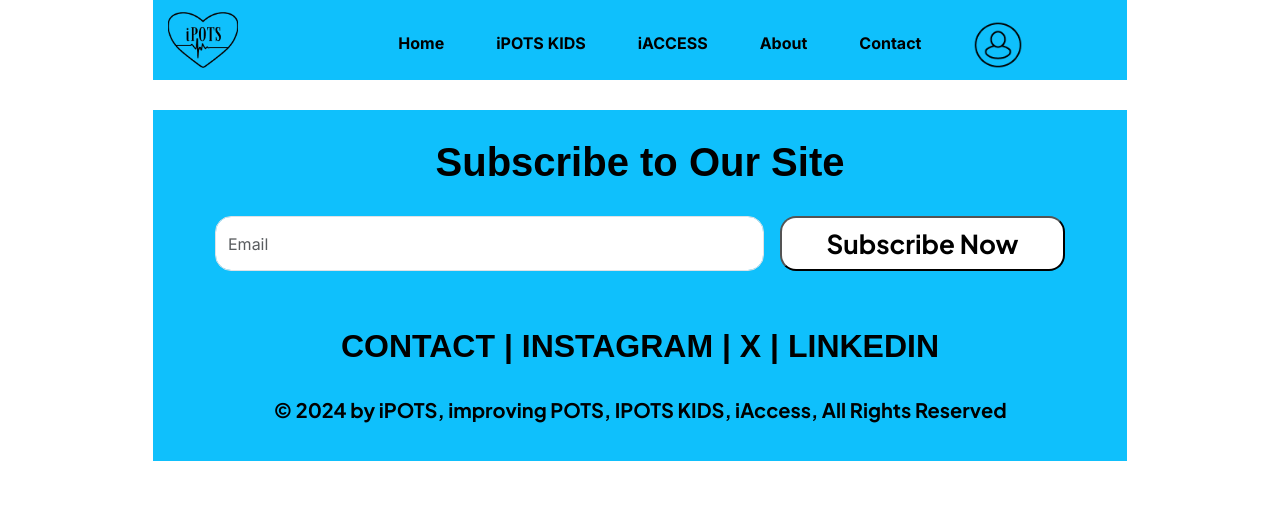
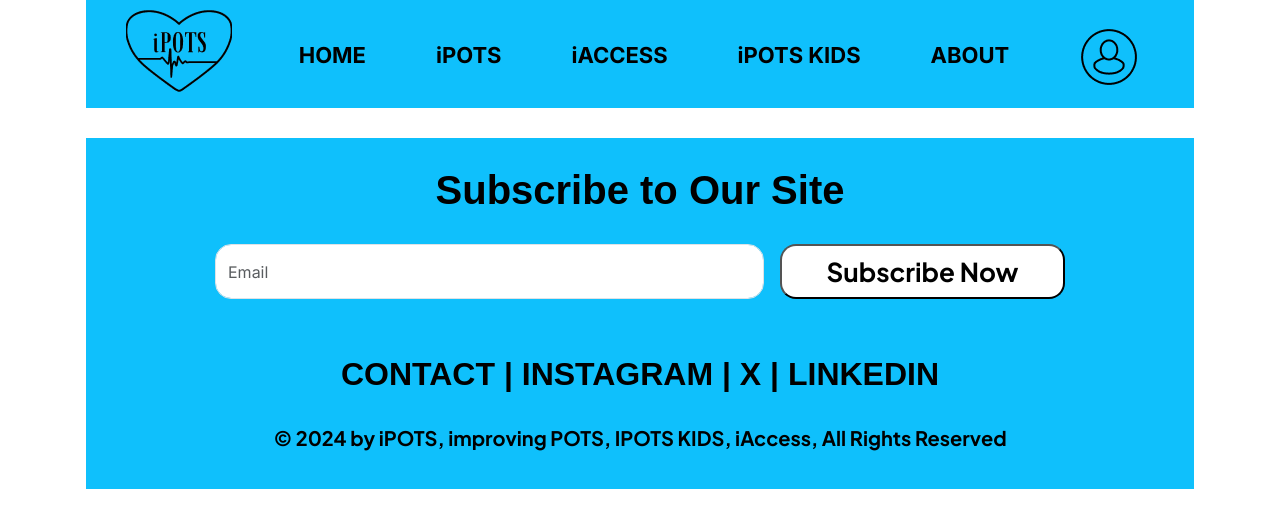
Before and after one commit to mel-deleon-23/ipots-kids-app, a React (Vite) app in the folder ipots-kids/: page /ipotskids in a window 1280 px wide. Shown: the top 528 px of the page. Built offline with nearby package versions, Linux system fonts and the light colour scheme.

Commit message:
navbar updated

```diff
--- a/ipots-kids/src/components/navbar/navbar.css
+++ b/ipots-kids/src/components/navbar/navbar.css
@@ -4,84 +4,143 @@
     margin: 0;
     box-sizing: border-box;
     font-family: 'Inter', sans-serif;
+    color: black;
 }
-header{
-    display: flex;
+nav{
+    background: #0FC0FC;
+
+}
+nav:after{
+    content: '';
+    clear: both;
+    display: table;
+}
+nav ul {
+    float: right;
+    list-style: none;
+    position: relative;
+    margin-top: 18px;
+    z-index: 1;
+}
+nav .logo-img {
+    float: left;
+    line-height: 70px;
+    padding-top: 10px;
+    padding-left: 40px;
+  }
+nav ul li {
+    display: inline-block;
+    background: #0FC0FC;
+    margin: 2px 10px;
+    justify-content: center;
     align-items: center;
-    justify-content: space-between;
-    height: 80px;
-    width: 100%;
-    background-color: #0FC0FC;
+}
+nav ul li a {
     color: black;
-    font-weight: bold;
+    text-decoration: none;
+    line-height: 70px;
+    font-size: 22px;
+    padding: 18px 25px;
+    white-space: nowrap;
+    font-weight: bolder;
 }
-nav a{
-    margin: 0 1rem;
-    padding: 10px 10px;
-    font-weight: bold;
+nav ul li  a:hover{
+    border-radius: 5px;
+    box-shadow: 0 0 5px #33ffff,
+                0 0 5px #66ffff;
 }
-nav a:hover{
-    color: white;
+nav ul ul{
+    position: absolute;
+    top: 90px;
+    opacity: 0;
+    visibility: hidden;
+    transition: top .3s;
 }
-header .nav-btn {
-  padding: 5px;
-  cursor: pointer;
-  background: transparent;
-  border: none;
-  outline: none;
-  visibility: hidden;
-  opacity: 0;
-  font-size: 1.8rem;
+nav ul li:hover > ul{
+    top: 70px;
+    opacity: 1;
+    visibility: visible;
 }
-.logo{
-    flex: 1;
+nav ul li ul li {
+    position: relative;
+    margin: 0px;
+    margin-left: -32px;
+    width: 250px;
+    float: none;
+    display: list-item;
+    border-bottom: 1px solid rgba(0, 0, 0, 0.3);
+}
+nav ul li ul li a{
+    font-size: 20px;
+    line-height: 70px;
     padding-right: 20px;
+    font-weight: bolder;
 }
-.logo img:hover{
-    color: white;
+nav ul li img{
+    line-height: 70px;
+    margin-right: 20px;
 }
-.logo img{
-    margin-right: 10px;
-    align-items: center;
-    width: 70px;
-    height: 56px;
-    margin-left: 15px;
+nav ul li a img {
+  width: 60px;
+  height: 60px;
 }
-.login-logo img {
-  height: 48px;
-  width: 50px;
+.show, .icon, input{
+    display: none;
 }
+@media all and (max-width:968px){
+    nav ul{
+        margin-right: 0px;
+        float: left;
+    }
+     nav .logo-img{
+        padding-left: 30px;
+        width: 100%;
+        padding-bottom: 10px;
+    }
+    nav ul li, nav ul ul li {
+        display: block;
+        width: 100%;
+    }
+    nav ul ul{
+        position: static;
+        top: 70px;
+        border-top: none;
+        float: none;
+        display: none;
+        opacity: 1;
+        visibility: visible;
+    }
+    nav ul li ul li{
+        text-align: left;
+    }
+    .show{
+        display: block;
+        color: black;
+        font-size: 18px;
+        padding: 0 20px;
+        line-height: 70px;
+        cursor: pointer;
+        font-weight: bolder;
+    }
+    .icon{
+        margin-top: 15px;
+        display: block;
+        color: black;
+        position:absolute;
+        right: 40px;
+        line-height: 70px;
+        cursor: pointer;
+        font-size: 25px;
+    }
 
-@media only screen and (max-width: 1024px) {
-    header .nav-btn {
-        visibility: visible;
-        opacity: 1;
+    nav ul li a:hover{
+        box-shadow: none;
     }
-    header nav{
-        position:fixed;
-        top:0;
-        left:0;
-        height: 100%;
-        width: 100%;
-        display: flex;
-        align-items: center;
-        flex-direction: column;
-        justify-content: center;
-        gap:30px;
-        background-color: #0FC0FC;
-        transition: 1s;
-        transform: translateY(-100vh);
+    .show + a, ul{
+        display: none;
     }
-    header .responsive_nav{
-        transform: none;
 
-    }
-    nav .nav-close-btn{
-        position: absolute;
-        top: 2rem;
-        right: 2rem;
-    }
-    nav a {
-        font-size: 1.5rem;
+    [id^=btn]:checked + ul{
+        display: block;
     }
 }
--- a/ipots-kids/src/components/navbar/navbar.jsx
+++ b/ipots-kids/src/components/navbar/navbar.jsx
@@ -1,37 +1,63 @@
 import "./navbar.css";
 import logo from "../../assets/iPOTS logo.png"
 import login_logo from "../../assets/login-logo.png"
-import {FaBars, FaTimes} from "react-icons/fa"
-import { useRef } from "react";
 
 const Navbar = () => {
-  const navRef = useRef();
-
-  const showNavBar = () => {
-    navRef.current.classList.toggle("responsive_nav");
-  }
   return(
-    <header>
-        <div className="logo">
-            <img src={logo} alt="logo" />
-        </div>
-        <nav ref={navRef}>
-            <a href="/">Home</a>
-            <a href="/ipotskids">iPOTS KIDS</a>
+    <nav>
+        <a href="/home" className="logo-img"><img src={logo} alt="logo" /></a>
+        <label htmlFor="btn" className="icon"><span className="fa fa-bars"></span></label>
+        <input type="checkbox" id="btn" />
+        <ul>
+          <li>
+          <label htmlFor="homebtn-1" className="show">HOME</label>
+            <a href="/">HOME</a></li>
+          <li>
+          <label htmlFor="btn-1" className="show">iPOTS +</label>
+            <a href="/ipots">iPOTS</a>
+            <input type="checkbox" id="btn-1" />
+              <ul>
+                <li><a href="">Articles</a></li>
+              </ul>
+          </li>
+          <li>
+            <label htmlFor="btn-2" className="show">iACCESS +</label>
             <a href="/iaccess">iACCESS</a>
-            <a href="/benefits">About</a>
-            <a href="/contact">Contact</a>
-            <a href="/" className="login-logo"><img src={login_logo} alt="" /></a>
-            <button className="nav-btn nav-close-btn" onClick={showNavBar}>
-              <FaTimes/>
-            </button>
-        </nav>
-        <button className="nav-btn" onClick={showNavBar}>
-            <FaBars/>
-        </button>
-    </header>
+            <input type="checkbox" id="btn-2" />
+            <ul>
+              <li><a href="">My Accommodation</a></li>
+              <li><a href="">Disability Category</a></li>
+              <li><a href="">Medical Conditions</a></li>
+              <li><a href="">About iACCESS</a></li>
+            </ul>
+          </li>
+          <li>
+            <label htmlFor="btn-3" className="show">iPOTS KIDS +</label>
+            <a href="/contact">iPOTS KIDS</a>
+            <input type="checkbox" id="btn-3" />
+            <ul>
+              <li><a href="">Read</a></li>
+              <li><a href="">Play</a></li>
+              <li><a href="/benefits">About iPOTS KIDS</a></li>
+              <li><a href="">Store</a></li>
+            </ul>
+          </li>
+          <li>
+            <label htmlFor="btn-4" className="show">ABOUT +</label>
+            <a href="/about">ABOUT</a>
+            <input type="checkbox" id="btn-4" />
+            <ul>
+              <li><a href="">About Us</a></li>
+              <li><a href="">Impact</a></li>
+              <li><a href="">Get Involved</a></li>
+              <li><a href="">Store</a></li>
+              <li><a href="">Policies</a></li>
+              <li><a href="">Contact Us</a></li>
+            </ul>
+          </li>
+          <li><a href="/" className="login-logo"><img src={login_logo} alt="" /></a></li>
+        </ul>
+    </nav>
   );
-
 }
-
-  export default Navbar;
+export default Navbar;
```
